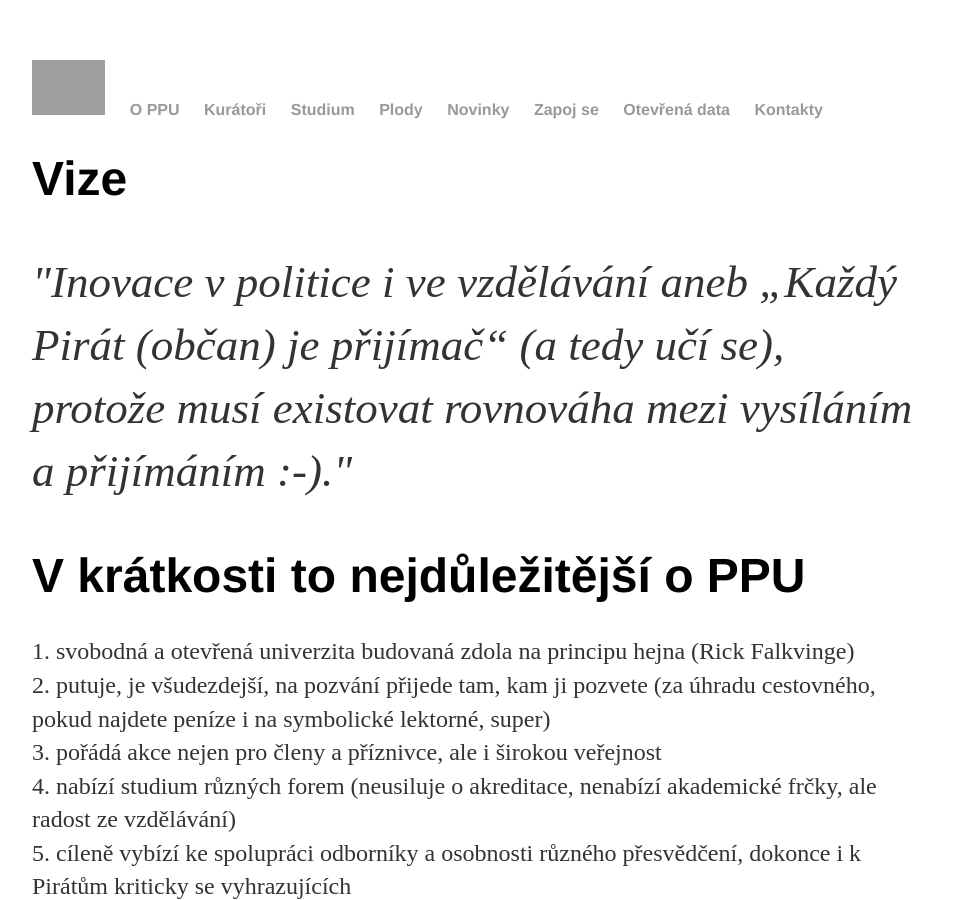
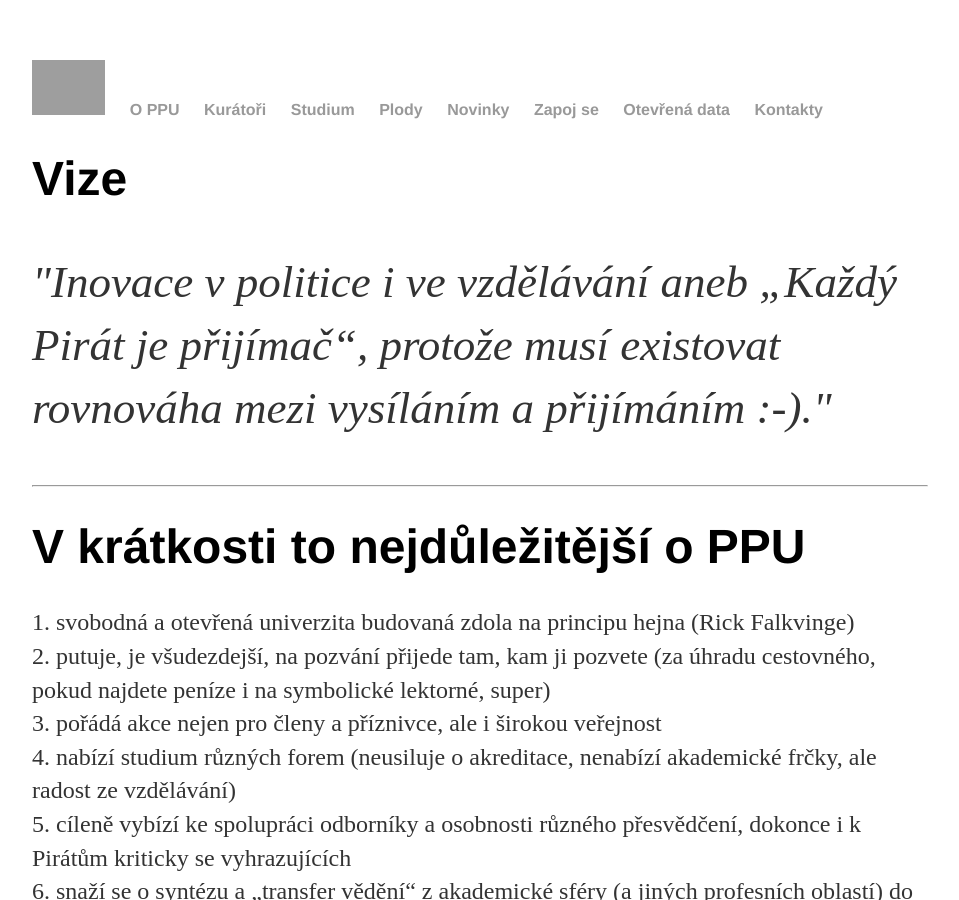
Before and after one commit to otazky/otazky.github.io, a Jekyll site: the page built from about/index.html, in a window 1280 px wide and 900 px high. Shown: the whole window, without its empty margins (160-1119 px from the left). Built offline with Jekyll 4.4.1, drawn with Linux system fonts in a browser that asks for light colours; some of the changed text lies outside the part shown; grey boxes are pictures that could not be loaded.

Commit message:
Textová úprava

```diff
--- a/about/index.html
+++ b/about/index.html
@@ -5,8 +5,10 @@ title: Vize
 
 <h1>{{ page.title }}</h1>
 
-<p style="font-size:45px" "background-color:grey">
-<i>"Inovace v politice i ve vzdělávání aneb „Každý Pirát (občan) je přijímač“ (a tedy učí se), protože musí existovat rovnováha mezi vysíláním a přijímáním :-)." </i></p>
+<p style="font-size:45px">
+<i>"Inovace v politice i ve vzdělávání aneb „Každý Pirát je přijímač“, protože musí existovat rovnováha mezi vysíláním a přijímáním :-)." </i></p>
+
+<hr>
 
 <h1> V krátkosti to nejdůležitější o PPU</h1>
 
@@ -71,8 +76,4 @@ Je možné poznávat a učit se v časové tísni, v rostoucí komplexitě, v
 
 <p>Jde o kriticko-vzdělávací experiment, projekt přímo vsazený do politického prostředí. </p>
 
-<div class="text-right show-for-medium-up">
-      <a href="https://https://github.com/otazky/otazky.github.io/blob/master/about/index.html" class="label secondary" style="background-color:#bbb">
-          <i class="fa fa-pencil"></i>
- Navrhni úpravu</a>
 </div>
```
Also changed, not shown: other parts of about/index.html (+3 -0 lines).
